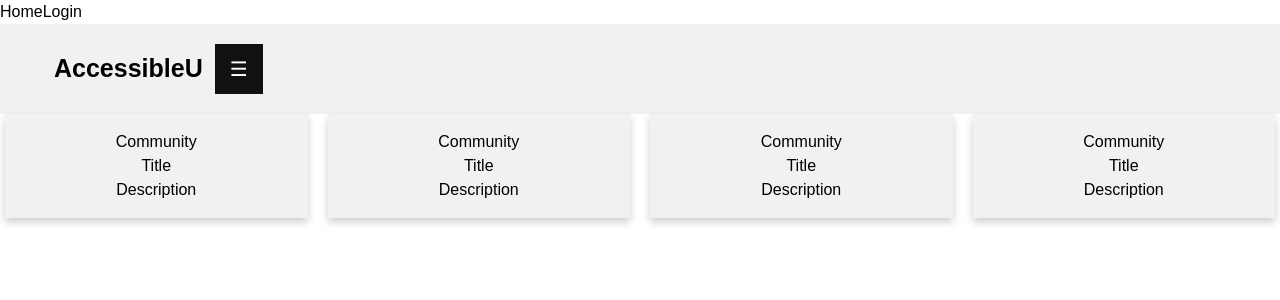
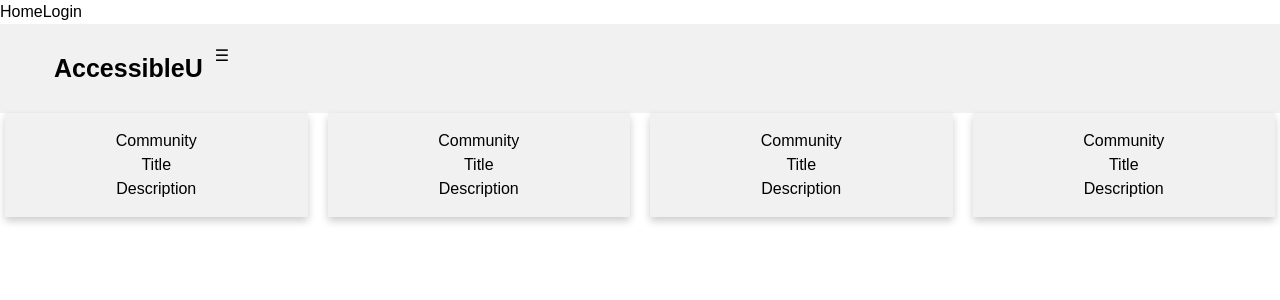
Before and after one commit to MichaelCut24/Wicked-Lieutenants-Work-Space, a React (Create React App) app in the folder accessibleu/: page / in a window 1280 px wide. Shown: the top 300 px of the page. Built offline with nearby package versions, Linux system fonts and the light colour scheme.

Commit message:
Removed sidebar code

```diff
--- a/accessibleu/src/pages/Home.css
+++ b/accessibleu/src/pages/Home.css
@@ -30,64 +30,6 @@ color: white;
 
 .header-right {
 float: center;
-}
-
-body {
-font-family: "Lato", sans-serif;
-}
-
-.sidebar {
-height: 100%;
-width: 0;
-position: fixed;
-z-index: 1;
-top: 0;
-left: 0;
-background-color: #111;
-overflow-x: hidden;
-transition: 0.5s;
-padding-top: 60px;
-}
-
-.sidebar a {
-padding: 8px 8px 8px 32px;
-text-decoration: none;
-font-size: 25px;
-color: #818181;
-display: block;
-transition: 0.3s;
-}
-
-.sidebar a:hover {
-color: #f1f1f1;
-}
-
-.sidebar .closebtn {
-position: absolute;
-top: 0;
-right: 25px;
-font-size: 36px;
-margin-left: 50px;
-}
-
-.openbtn {
-font-size: 20px;
-cursor: pointer;
-background-color: #111;
-color: white;
-padding: 10px 15px;
-border: none;
-}
-
-.openbtn:hover {
-background-color: #444;
-}
-
-.div1 {
-width: 300px;
-height: 100px;
-border: 1px solid blue;
-box-sizing: border-box;
 }
 
 body {
--- a/accessibleu/src/pages/Home.js
+++ b/accessibleu/src/pages/Home.js
@@ -11,13 +11,6 @@ function Home(){
           <div class="header-right">
           </div>
 
-          <div id="mySidebar" class="sidebar">
-            <a href="javascript:void(0)" class="closebtn" onclick="closeNav()"> </a>
-            <a href="#">About</a>
-            <a href="#">Services</a>
-            <a href="#">Clients</a>
-            <a href="#">Contact</a>
-          </div>
       </div>
 
       <div class="row">
```
